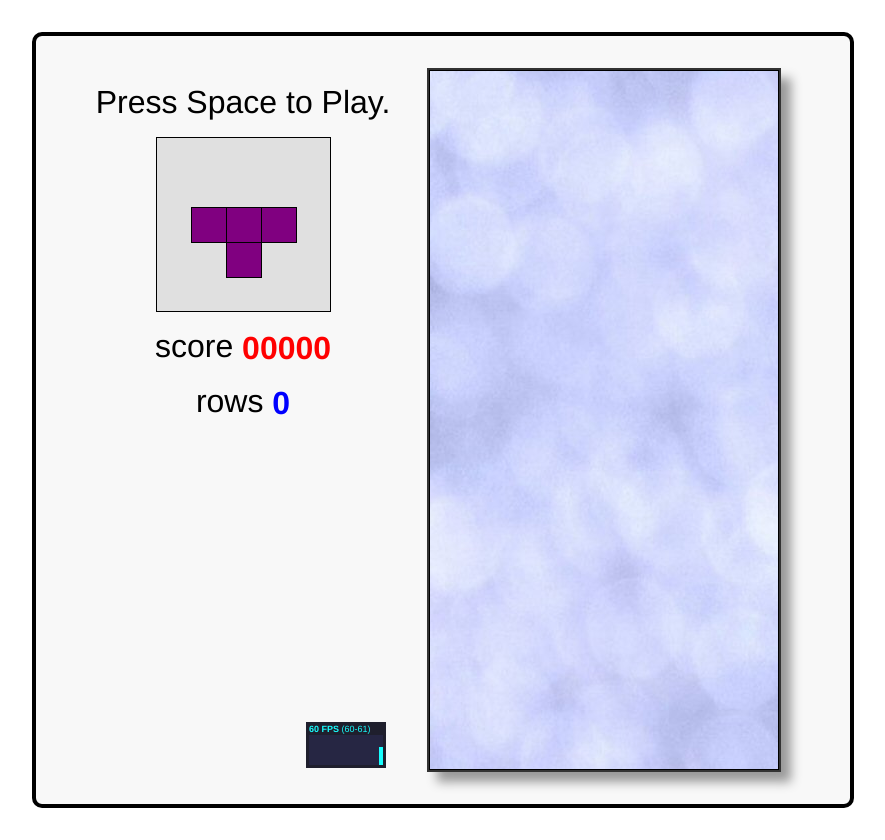
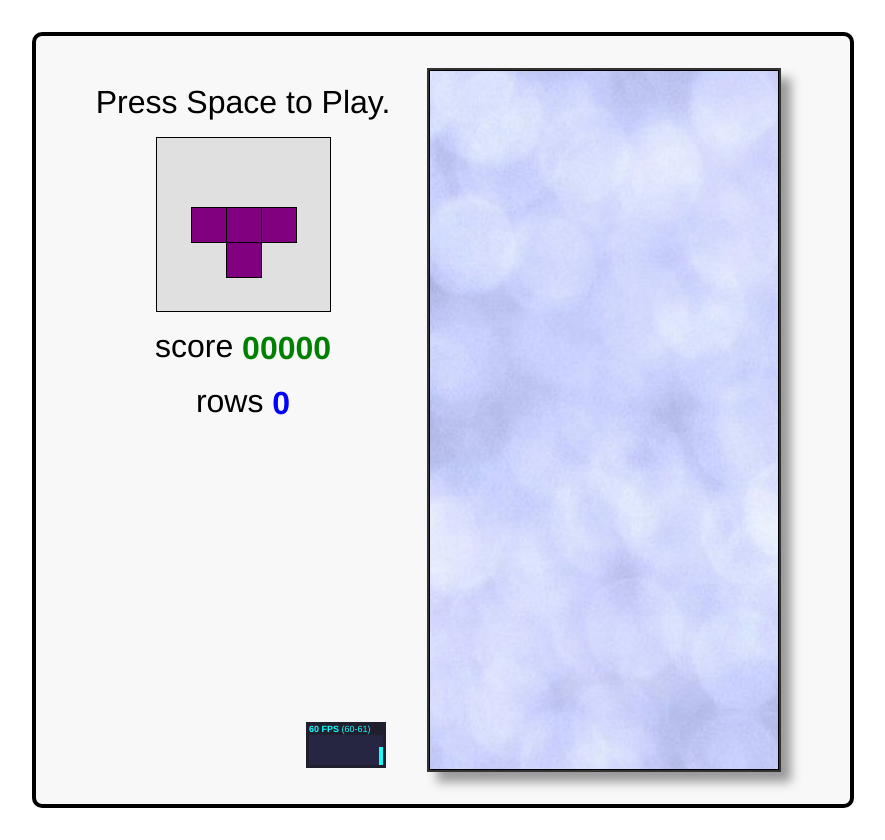
Before and after one commit to studietz/github-games-1, a plain HTML site: page index.html in a window 1280 px wide. Shown: the whole page, without its empty margins (197-1082 px from the left). Drawn offline with Linux system fonts and the light colour scheme.

Commit message:
change stats color to green

```diff
--- a/index.html
+++ b/index.html
@@ -11,7 +11,7 @@
     #menu p   { margin: 0.5em 0; text-align: center; }
     #menu p a { text-decoration: none; color: black; }
     #upcoming { display: block; margin: 0 auto; background-color: #E0E0E0; }
-    #score    { color: red; font-weight: bold; vertical-align: middle; }
+    #score    { color: green; font-weight: bold; vertical-align: middle; }
     #rows     { color: blue; font-weight: bold; vertical-align: middle; }
     #stats    { position: absolute; bottom: 0em; right: 1em; }
     @media screen and (min-width:   0px) and (min-height:   0px)  { #tetris { font-size: 0.75em; width: 250px; } #menu { width: 100px; height: 200px; } #upcoming { width:  50px; height:  50px; } #canvas { width: 100px; height: 200px; } } /* 10px chunks */
```
